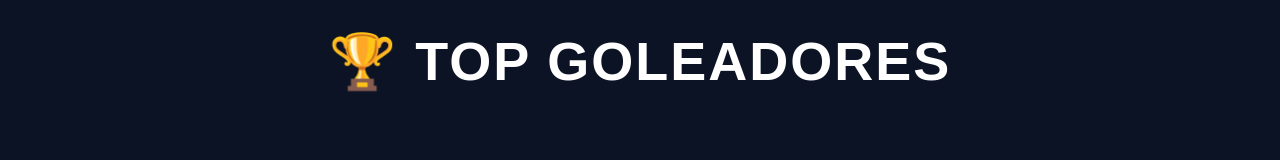
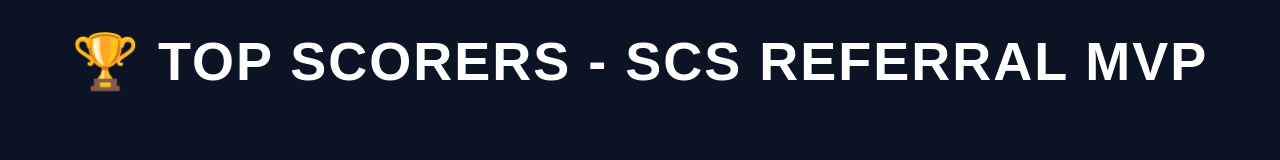
Before and after one commit to scsdra7-safe/top-goleadores, a plain HTML site: page index.html in a window 1280 px wide. Drawn offline with Linux system fonts and the light colour scheme; no server answers.

Commit message:
Update index.html

```diff
--- a/index.html
+++ b/index.html
@@ -2,13 +2,13 @@
 <html lang="es">
 <head>
 <meta charset="UTF-8">
-<title>Top Goleadores</title>
+<title>TOP SCORERS - SCS REFERRAL MVP</title>
 <link rel="stylesheet" href="style.css">
 </head>
 
 <body>
 
-<h1>🏆 TOP GOLEADORES</h1>
+<h1>🏆 TOP SCORERS - SCS REFERRAL MVP</h1>
 
 <div id="tabla"></div>
 
```
